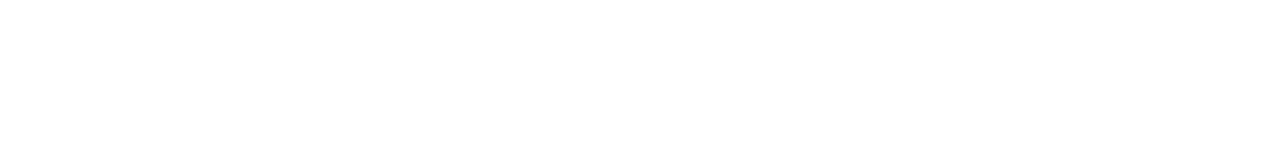
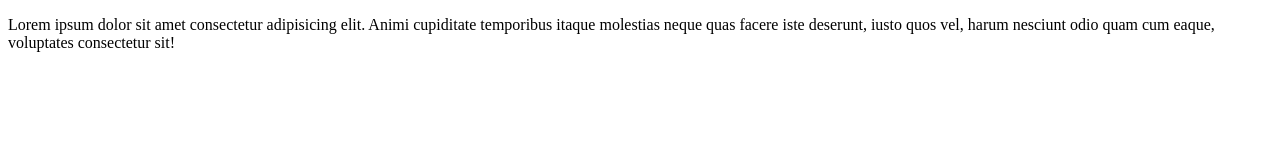
Before and after one commit to shifaturrahman69/my-second-git-ripo, a plain HTML site: page index.html in a window 1280 px wide. Drawn offline with Linux system fonts and the light colour scheme.

Commit message:
add the p tag

```diff
--- a/index.html
+++ b/index.html
@@ -6,6 +6,8 @@
     <title>My Name Is MD Shifatur Rahman</title>
 </head>
 <body>
-
+    <div>
+<p>Lorem ipsum dolor sit amet consectetur adipisicing elit. Animi cupiditate temporibus itaque molestias neque quas facere iste deserunt, iusto quos vel, harum nesciunt odio quam cum eaque, voluptates consectetur sit!</p>
+    </div>
 </body>
 </html>
```
